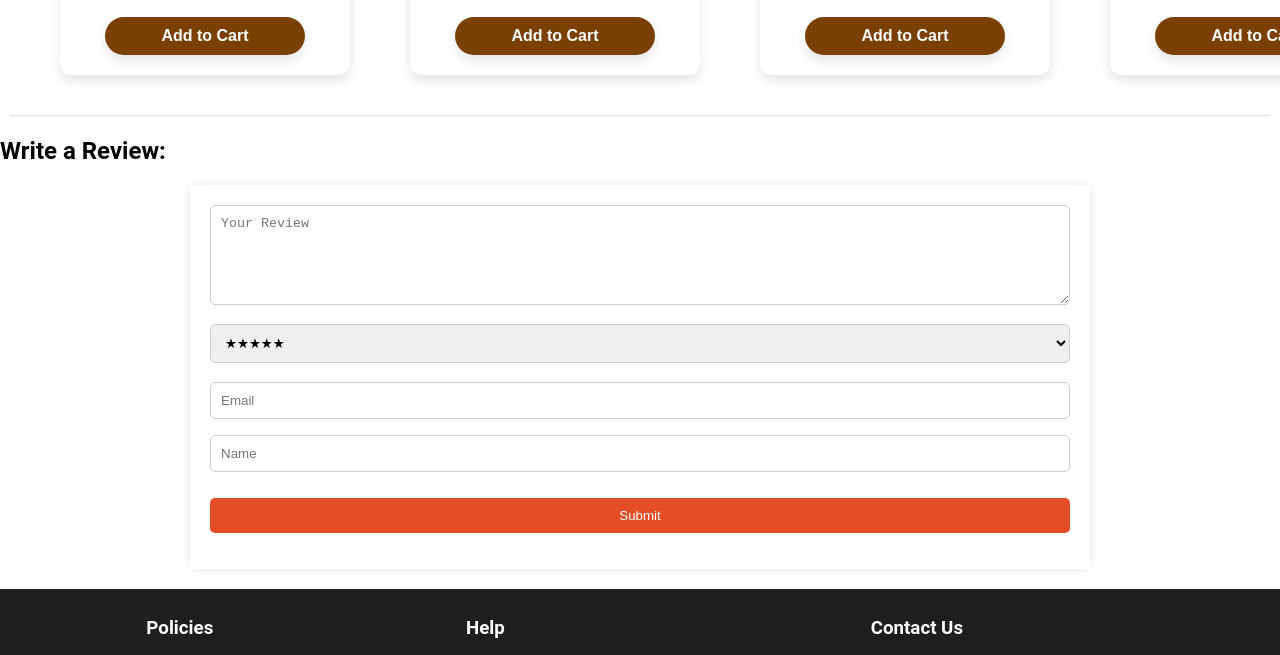
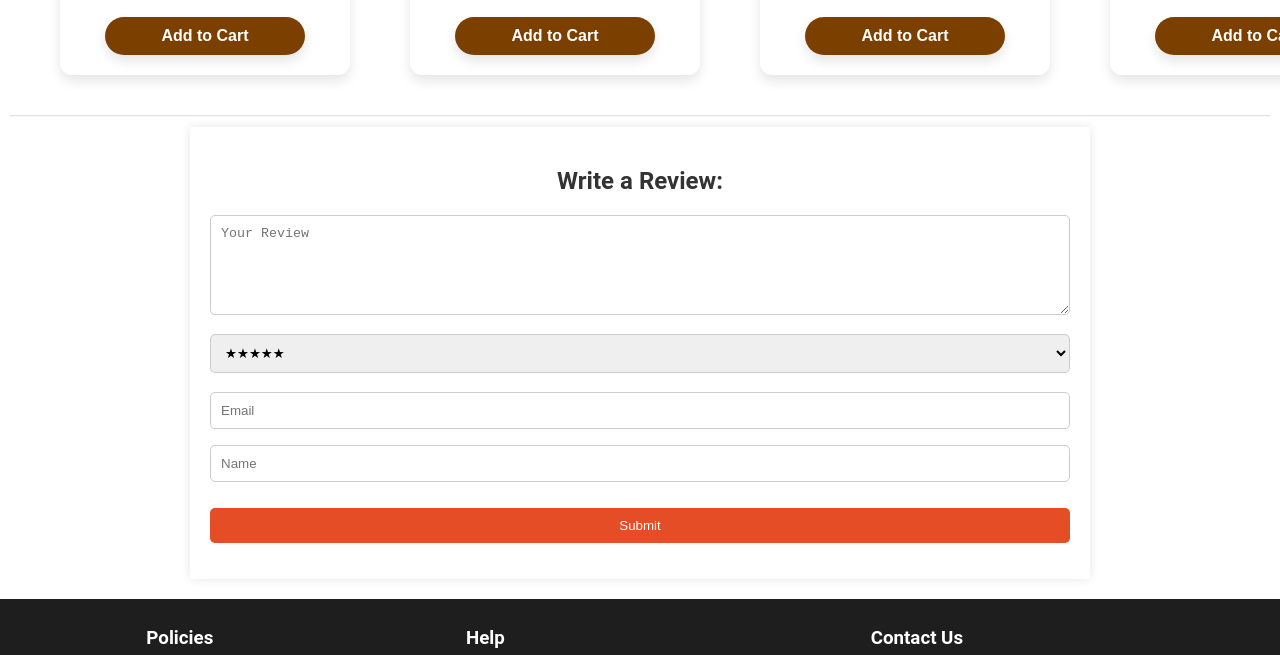
Before and after one commit to choudharyabhishekk/eCommerce-store, a plain HTML site: page product-page.html in a window 1280 px wide. Shown: the part 1081-1736 px from the top of the page. Drawn offline with nearby package versions, Linux system fonts and the light colour scheme.

Commit message:
bug fixes

```diff
--- a/css/site.css
+++ b/css/site.css
@@ -513,6 +513,10 @@ footer .icon {
   }
 }
 
+.review-container > h2 {
+  text-align: center;
+}
+
 /* Utility Classes and Overrides */
 .content > p {
   font-size: 16px;
--- a/product-page.html
+++ b/product-page.html
@@ -75,17 +75,17 @@
 
 
 
+            <h2>Related Products:</h2>
             <div id="related-products-slider">
-                <h2>Related Products:</h2>
                 <div id="related-products-container" id="product-list">
                     <!-- Your products will be appended here -->
                 </div>
             </div>
     </div>
     <hr>
-    <h2>Write a Review:</h2>
-    </h3>
-    <div class="review-container">
+</h3>
+<div class="review-container">
+        <h2>Write a Review:</h2>
 
         <div class="write-review">
             <form id="review-form">
```
